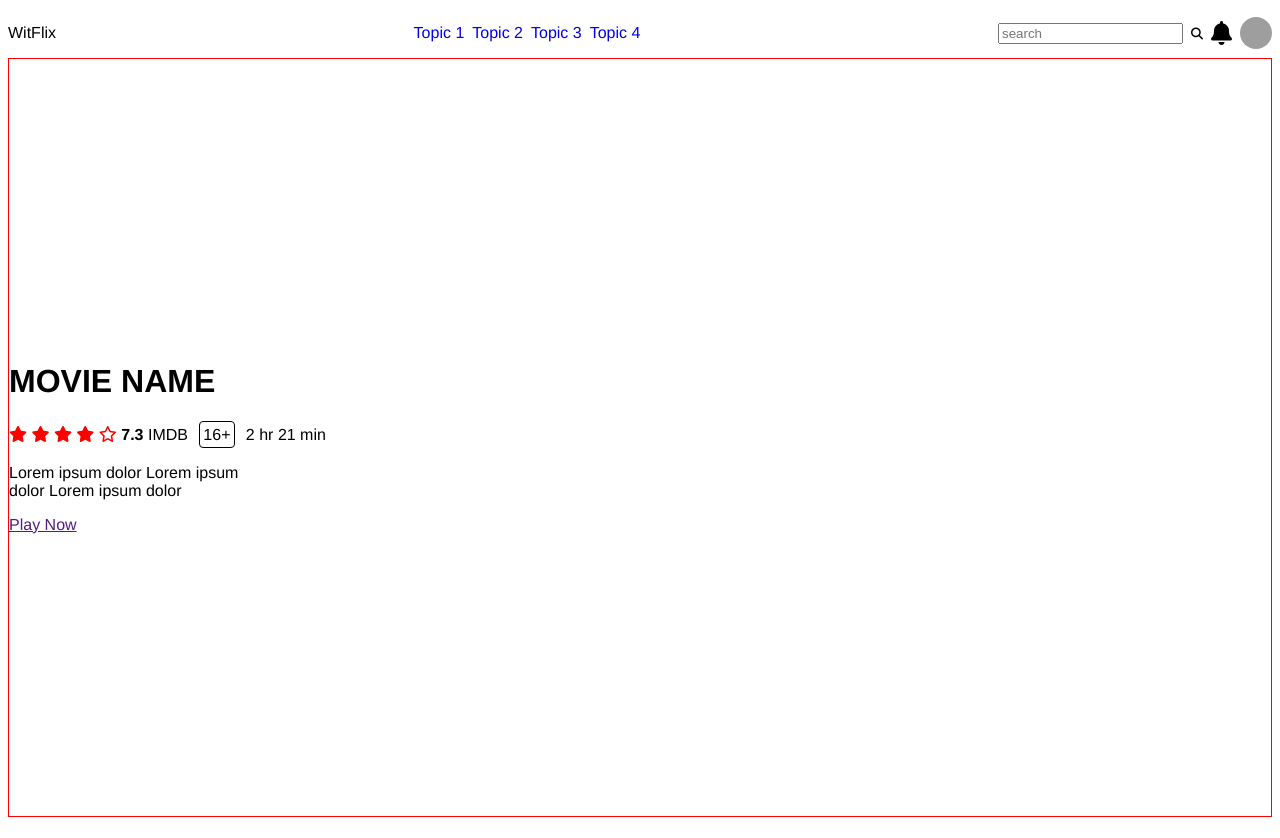
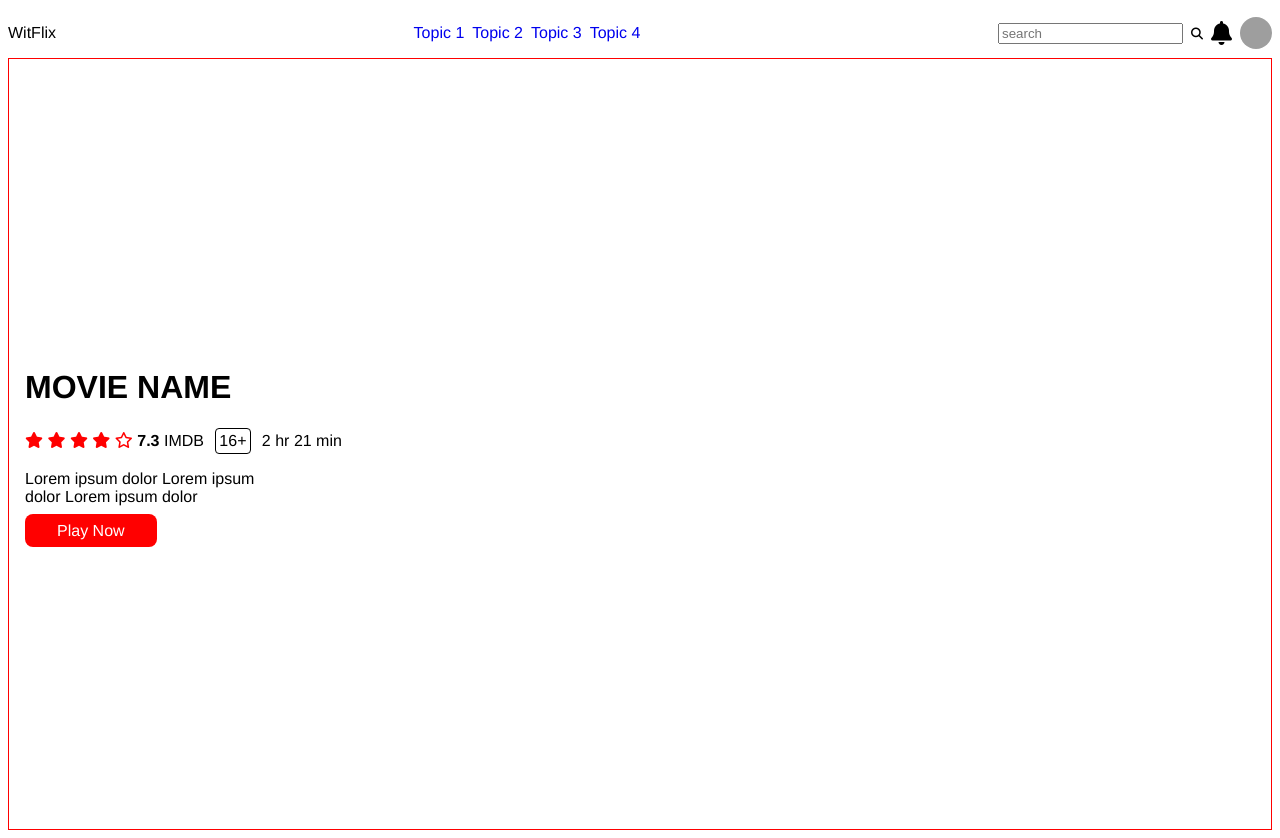
Before and after one commit to hande-karatas/wit0225-witflix-v1, a plain HTML site: page index.html in a window 1280 px wide. Drawn offline with Linux system fonts and the light colour scheme; grey boxes are pictures that could not be loaded.

Commit message:
main updated

```diff
--- a/index.css
+++ b/index.css
@@ -37,6 +37,7 @@ main {
     display: flex;
     align-content: center;
     align-items: center;
+    padding: 1rem;
 }
 
 .fa-star {
@@ -55,6 +56,15 @@ main .age-rating {
     padding: .2rem;
 }
 
-.movie-description {
+main .movie-description {
     width: 60%;
 }
+
+.btn-play {
+    text-decoration: none;
+    color: white;
+    background: red;
+    padding: .5rem 2rem;
+    border-radius: .5rem;
+
+}
--- a/index.html
+++ b/index.html
@@ -43,7 +43,7 @@
                 <div class="movie-duration">2 hr 21 min</div>
             </div>
             <p class="movie-description">Lorem ipsum dolor Lorem ipsum dolor Lorem ipsum dolor</p>
-            <a href="">Play Now</a>
+            <a class="btn-play" href="">Play Now</a>
         </div>
     </main>
     <section></section>
```
